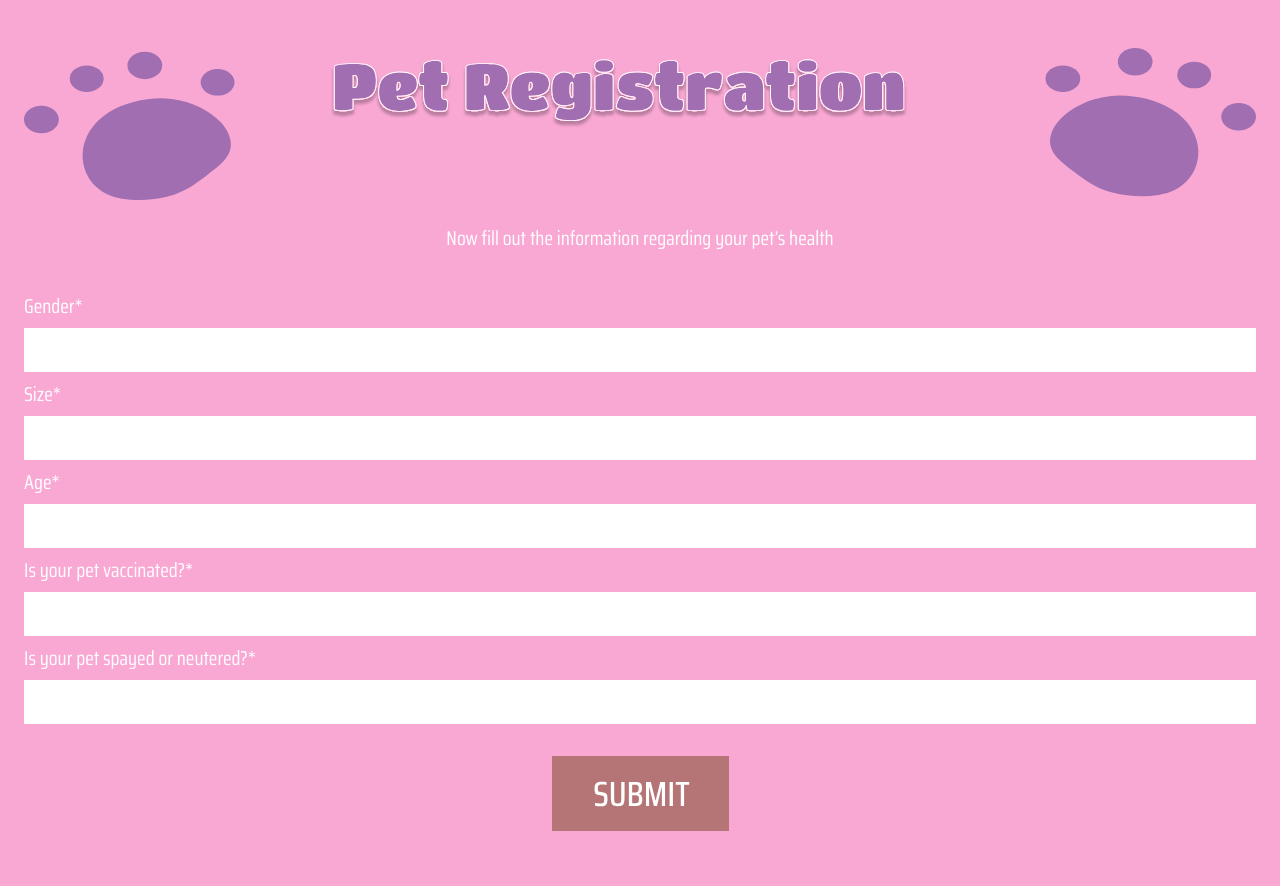
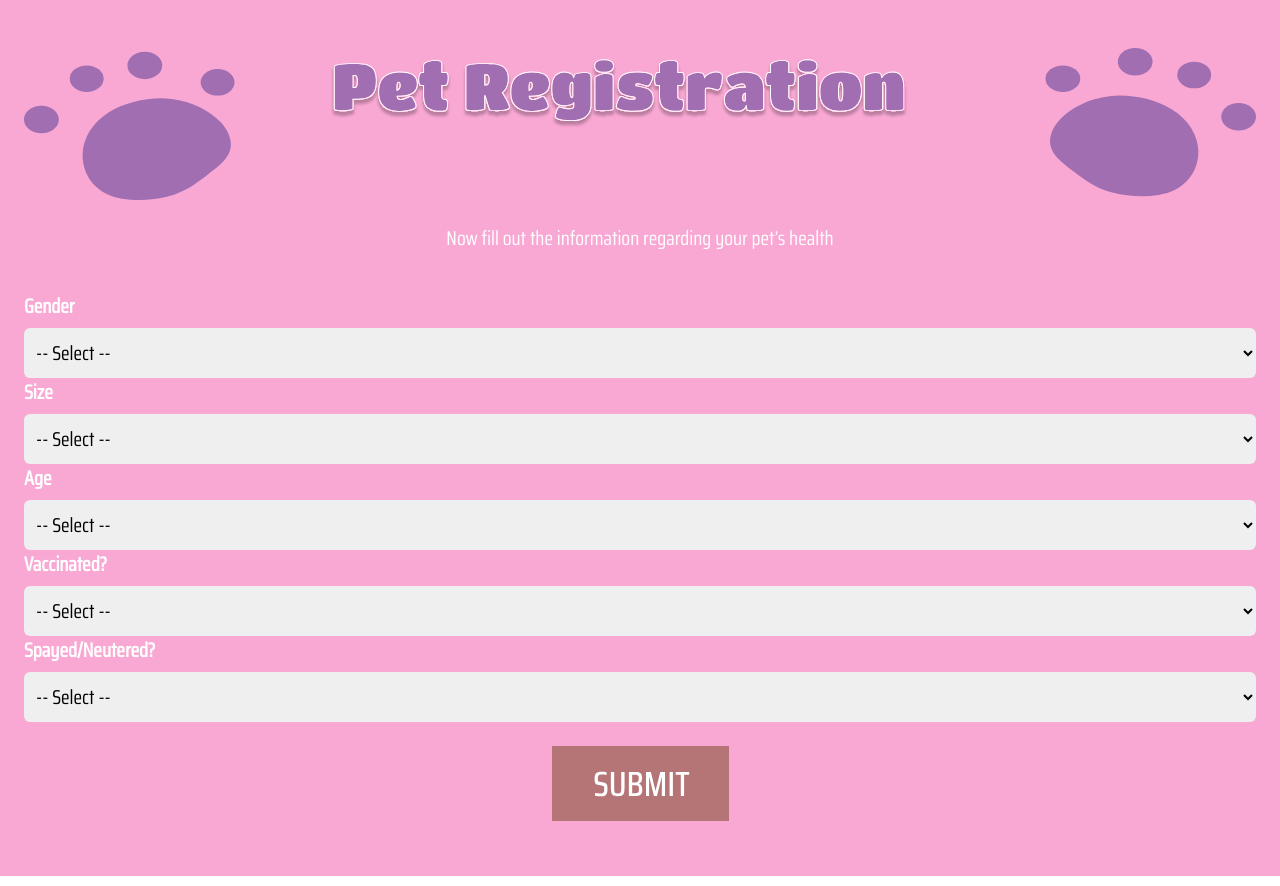
Before and after one commit to LCRazo/FurEverHome-website, a React (Create React App) app: page /api/pets/register/step2 in a window 1280 px wide. Built offline with nearby package versions, Linux system fonts and the light colour scheme.

Commit message:
PetAndOwnerRegistration

```diff
--- a/src/components/Register/OwnerRegistrationStep1.js
+++ b/src/components/Register/OwnerRegistrationStep1.js
@@ -1,7 +1,7 @@
 import React from 'react';
 import { useNavigate } from 'react-router-dom';
 import { useState } from 'react';
-import Next from '../assets/nextbutton.svg'
+import Next from '../assets/NextButton.svg'
 import title from '../assets/OwnerRegistration.svg';
 // import desc from '../assets/AdopterRegistrationDesc2.svg';
 // import next from '../assets/NextButton.svg';
--- a/src/components/Register/OwnerRegistrationStep2.js
+++ b/src/components/Register/OwnerRegistrationStep2.js
@@ -48,9 +48,16 @@ function Input({ label, name, value, onChange }) {
 
 function OwnerRegistrationStep2(){
     const navigate = useNavigate();
+    const [showSuccessPopup, setShowSuccessPopup] = useState(false);
 
-    const handleNext = () => {
-        navigate('/api/adopter/register/step2');
+    const handleSubmit = () => {
+        // setAdopterStatus(true); // if you're still using this
+      setShowSuccessPopup(true); // show popup
+
+      setTimeout(() => {
+      navigate('/');
+      }, 1500); // wait 1.5s before navigating
+
     };
 
     const [formData, setFormData] = useState({
@@ -69,6 +76,7 @@ function OwnerRegistrationStep2(){
     const rehomeReason = ['Financial Hardship', 'Hosuing Issues', 'Behavioral Challenges','Allergies', 'Time Constraints', 'Health Issues'
       ,'Moving','Family Changes', 'Too Many Pets', 'Owner Incapacitated'
     ];
+    const organization = ['Yes', 'No'];
 
 
     return(
@@ -81,19 +89,25 @@ function OwnerRegistrationStep2(){
 
 
                 <div>
-                    <Input label="Are you an organization?*" name="name" value={formData.name} onChange={handleChange} required/>
-
-                    <Dropdown label="Reason for Rehome?*" name="rehomeReason" options={rehomeReason} value={formData.rehomeReason} onChange={handleChange}/>
+                    <Dropdown label="Are you an organization?*" name="organization" options={organization} value={formData.organization} onChange={handleChange} required/>
+                    <Dropdown label="Reason for Rehome?*" name="rehomeReason" options={rehomeReason} value={formData.rehomeReason} onChange={handleChange} required/>
                 </div>
 
 
                 {/*Buttons */}
                 <div className='pt-4 flex justify-center space-x-4'>
-                    <button onClick={handleNext} className=''>
+                    <button onClick={handleSubmit} className=''>
                         <img src={Submit}></img>
                     </button>
                 </div>
 
+                {showSuccessPopup && (
+                <div className="fixed inset-0 flex items-center justify-center z-50 bg-black bg-opacity-50">
+                  <div className="bg-white p-6 rounded shadow-lg text-center">
+                    <p className="text-green-600 font-semibold text-xl">🎉 Profile created successfully!</p>
+                  </div>
+                </div>
+          )}
             </section>
     )
 };
--- a/src/components/Register/PetRegistrationStep1.js
+++ b/src/components/Register/PetRegistrationStep1.js
@@ -1,10 +1,33 @@
-import React, {useState} from 'react';
+import React, {useState, useEffect} from 'react';
 import Logo from '../assets/petRegisterLogo.svg'
-import Next from '../assets/nextbutton.svg'
+import Next from '../assets/NextButton.svg'
 import {useNavigate} from 'react-router-dom';
+import {dogBreeds,catBreeds,reptileBreeds,rodentBreeds,birdBreeds,otherBreeds } from '../../data/petBreeds';
+
+function Dropdown({ label, name, options = [], value, onChange }) {
+  return (
+    <div>
+      <label className="block text-left text-white font-semibold">{label}</label>
+      <select
+        name={name}
+        value={value}
+        onChange={onChange}
+        className="block w-full p-2 text-black rounded"
+        required
+      >
+        <option value="">-- Select --</option>
+        {options.map((opt) => (
+          <option key={opt} value={opt}>
+            {opt}
+          </option>
+        ))}
+      </select>
+    </div>
+  );
+}
 
 function PetRegistrationStep1() {
-
+  const [breedOptionsBySpecies, setBreedOptionsBySpecies] = useState({});
   const navigate = useNavigate();
 
   const handleNext = () => {
@@ -27,7 +50,42 @@ function PetRegistrationStep1() {
     webPhoto: ''
   });
 
+useEffect(() => {
+    async function loadBreeds() {
+      try {
 
+
+        // Assuming these are just arrays of names: ['Siamese', 'Persian']
+        const groupedDogs = { Dog: dogBreeds };
+        const groupedCats = { Cat: catBreeds };
+        const groupedReptiles = { Reptile: reptileBreeds};
+        const groupedBirds = { Bird: birdBreeds};
+        const groupedRodents = { Rodent: rodentBreeds};
+        const groupedOthers = { Other: otherBreeds};
+
+        const Breeds = {
+          ...groupedDogs,
+          ...groupedCats,
+          ...groupedReptiles,
+          ...groupedBirds,
+          ...groupedRodents,
+          ...groupedOthers
+        };
+
+        setBreedOptionsBySpecies(Breeds);
+      } catch (err) {
+        console.error('API error:', err);
+      }
+    }
+
+    loadBreeds();
+  }, []);
+
+
+  const species = ['Dog', 'Cat', 'Reptile','Bird','Rodent','Other'];
+  const breedOptions = breedOptionsBySpecies[formData.species] || [];
+  const workClassOptions = ['Farm', 'Service','None'];
+  const urgencyOptions = ['3 weeks', '3 months','6 months+'];
 
   return(
     <section className= "bg-pink-300 min-h-screen py-12 px-4 text-center text-white font-saira text-xl ">
@@ -48,13 +106,12 @@ function PetRegistrationStep1() {
                 className="block w-full mb-2 p-2 text-black"
                 required/>
 
-          <label className="block text-left text-white">Species*</label>
-          <input
-                name="species"
-                value={formData.species}
-                onChange={handleChange}
-                className="block w-full mb-2 p-2 text-black"
-                required/>
+          <Dropdown label="Species *" name="species" options={species} value={formData.species} onChange={handleChange}/>
+          {formData.species && (
+            <Dropdown label="Breed *" name="breed" options={breedOptions} value={formData.breed} onChange={handleChange}/>
+          )}
+          <Dropdown label="Working Class *" name="workingClass" options={workClassOptions} value={formData.workingClass} onChange={handleChange} />
+
 
           <label className="block text-left text-white">Breed*</label>
           <input
@@ -64,21 +121,8 @@ function PetRegistrationStep1() {
                 className="block w-full mb-2 p-2 text-black"
                 required/>
 
-          <label className="block text-left text-white">Is your pet a working class breed?*</label>
-          <input
-                name="workingClass"
-                value={formData.workingClass}
-                onChange={handleChange}
-                className="block w-full mb-2 p-2 text-black"
-                required/>
+          <Dropdown label="How long can you care for your pet?* " name="urgency" options={urgencyOptions} value={formData.urgency} onChange={handleChange} required/>
 
-          <label className="block text-left text-white">How long can you care for your pet?*</label>
-          <input
-                name="urgency"
-                value={formData.urgency}
-                onChange={handleChange}
-                className="block w-full mb-2 p-2 text-black rounded"
-                required/>
 
           <label className="block text-left text-white">Web Photo*</label>
               <input
--- a/src/components/Register/PetRegistrationStep2.js
+++ b/src/components/Register/PetRegistrationStep2.js
@@ -4,9 +4,32 @@ import Submit from '../assets/submitbutton.svg'
 import { useNavigate } from 'react-router-dom';
 import {useLocation} from 'react-router-dom';
 
+function Dropdown({ label, name, options = [], value, onChange }) {
+  return (
+    <div>
+      <label className="block text-left text-white font-semibold">{label}</label>
+      <select
+        name={name}
+        value={value}
+        onChange={onChange}
+        className="block w-full p-2 text-black rounded"
+        required
+      >
+        <option value="">-- Select --</option>
+        {options.map((opt) => (
+          <option key={opt} value={opt}>
+            {opt}
+          </option>
+        ))}
+      </select>
+    </div>
+  );
+}
+
 function PetRegistrationStep2() {
   const navigate = useNavigate();
   const location = useLocation();
+  const [showSuccessPopup, setShowSuccessPopup] = useState(false);
   const step1Data = location.state || {};
 
   const [formData, setFormData] = useState({
@@ -53,8 +76,19 @@ function PetRegistrationStep2() {
         console.error('Error:', err);
       }
 
+       // setAdopterStatus(true); // if you're still using this
+      setShowSuccessPopup(true); // show popup
+
+      setTimeout(() => {
+      navigate('/');
+      }, 1500); // wait 1.5s before navigating
+
     };
-
+    const genderOptions = ['male', 'female'];
+    const sizeOptions = ['Small (up to 20lbs )', 'Medium (21-50lbs)', 'Large (51-100lbs)', 'Extra-Large (over 100lbs)'];
+    const AgeOptions = ['Less than 1 year','1-4 years','4-8 years', '8+ years'];
+    const VaccineOptions = ['Yes', 'No'];
+    const FixedOptions = ['Yes', 'No'];
 
   return(
     <section className= "bg-pink-300 min-h-screen py-12 px-4 text-center text-white font-saira text-xl ">
@@ -65,45 +99,11 @@ function PetRegistrationStep2() {
         </div>
          {/*Form */}
          <div className='flex-col items-center'>
-          <label className="block text-left text-white">Gender*</label>
-          <input
-              name="gender"
-              value= {formData.gender}
-              onChange={handleChange}
-              className="block w-full mb-2 p-2 text-black"
-              required/>
-
-          <label className="block text-left text-white">Size*</label>
-          <input
-              name="size"
-              value={formData.size}
-              onChange={handleChange}
-              className="block w-full mb-2 p-2 text-black"
-              required/>
-
-          <label className="block text-left text-white">Age*</label>
-          <input
-              name="age"
-              value={formData.age}
-              onChange={handleChange}
-              className="block w-full mb-2 p-2 text-black"
-              required/>
-
-          <label className="block text-left text-white">Is your pet vaccinated?*</label>
-          <input
-              name="vaccinated"
-              value={formData.vaccinated}
-              onChange={handleChange}
-              className="block w-full mb-2 p-2 text-black"
-              required/>
-
-          <label className="block text-left text-white">Is your pet spayed or neutered?*</label>
-          <input
-              name="fixed"
-              value={formData.fixed}
-              onChange={handleChange}
-              className="block w-full mb-2 p-2 text-black"
-              required/>
+         <Dropdown label="Gender" name="Gender" options={genderOptions} value={formData.gender} onChange={handleChange}/>
+          <Dropdown label="Size" name="Size" options={sizeOptions} value={formData.size} onChange={handleChange} />
+          <Dropdown label="Age" name="Age" options={AgeOptions} value={formData.age} onChange={handleChange}/>
+          <Dropdown label="Vaccinated?" name="Vaccines" options={VaccineOptions} value={formData.vaccines} onChange={handleChange}/>
+          <Dropdown label="Spayed/Neutered?" name="Fixed" options={FixedOptions} value={formData.fixed} onChange={handleChange}/>
 
         </div>
          {/*Buttons */}
@@ -112,6 +112,14 @@ function PetRegistrationStep2() {
               <img src={Submit}></img>
           </button>
         </div>
+
+        {showSuccessPopup && (
+          <div className="fixed inset-0 flex items-center justify-center z-50 bg-black bg-opacity-50">
+            <div className="bg-white p-6 rounded shadow-lg text-center">
+              <p className="text-green-600 font-semibold text-xl">🎉 Profile created successfully!</p>
+            </div>
+          </div>
+          )}
     </section>
   );
 };
```
